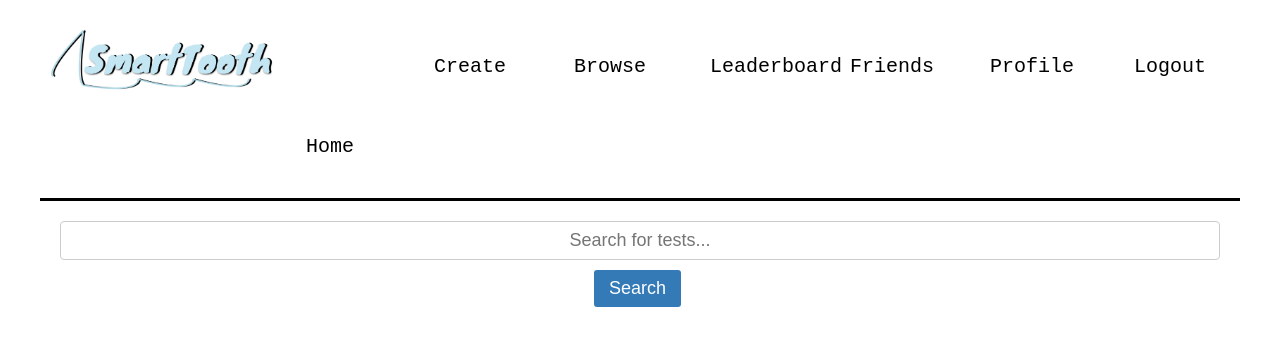
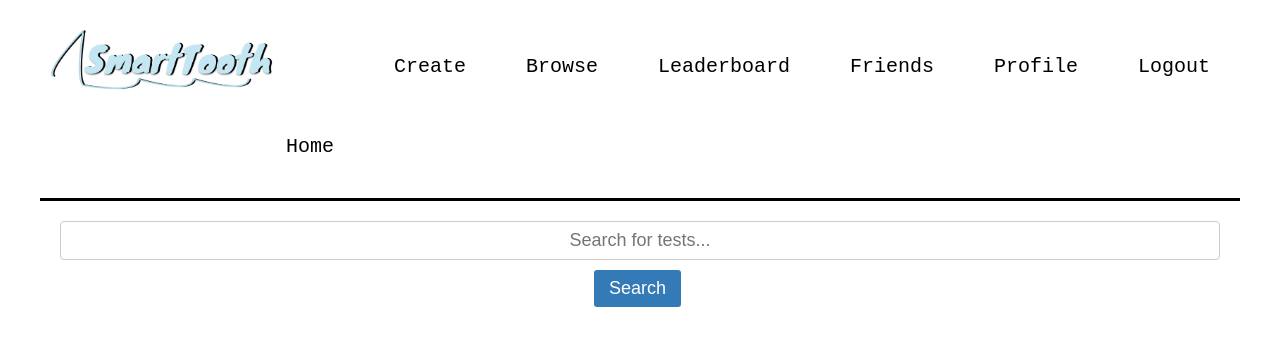
Before and after one commit to d-minic/COP4331-Large-Project, a React (Create React App) app in the folder frontend/: page /Browse in a window 1280 px wide. Shown: the top 346 px of the page. Built offline with nearby package versions, Linux system fonts and the light colour scheme; a web font is replaced by a local one.

Commit message:
Update navbar.css

```diff
--- a/frontend/src/components/navbar.css
+++ b/frontend/src/components/navbar.css
@@ -30,7 +30,7 @@
     float: right;
     background-color: white;
     display: block;
-    width: 10%;
+    width: auto;
     border-radius: 0px;
     box-shadow: none;
     text-align: center;
```
